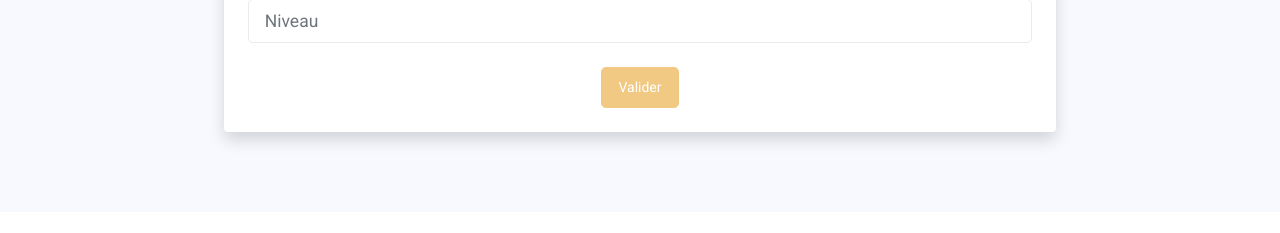
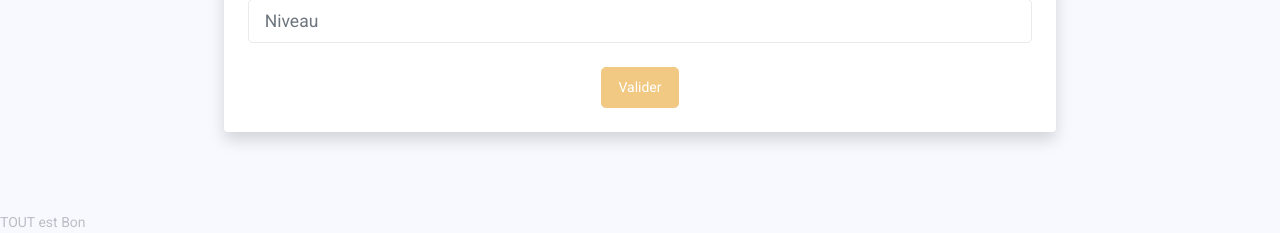
Before and after one commit to SerigneMbackeSow/gesiontdocuments, a Django app: template templates/templatetra/ajout-document.html in a window 1280 px wide. Shown: the part 852-1085 px from the top of the page. Before the commit the page ends 1000 px from the top, so only its background shows below. Run offline with Django 3.2, Linux system fonts and the light colour scheme; the template is opened without the code that fills it, so the values that code supplies are empty; some libraries are stand-ins or nearby versions; some web fonts are replaced.

Commit message:
Ajout des madifications Fichier Ajout Document

```diff
--- a/templates/templatetra/ajout-document.html
+++ b/templates/templatetra/ajout-document.html
@@ -254,6 +254,7 @@
                 </div>
             </div>
         </div>
+        <div>TOUT est Bon</div>
     </main>
     <script src="/static/assets/js/jstra/jquery-3.3.1.min.js"></script>
     <script src="/static/assets/js/jstra/js/popper.min.js"></script>
```
